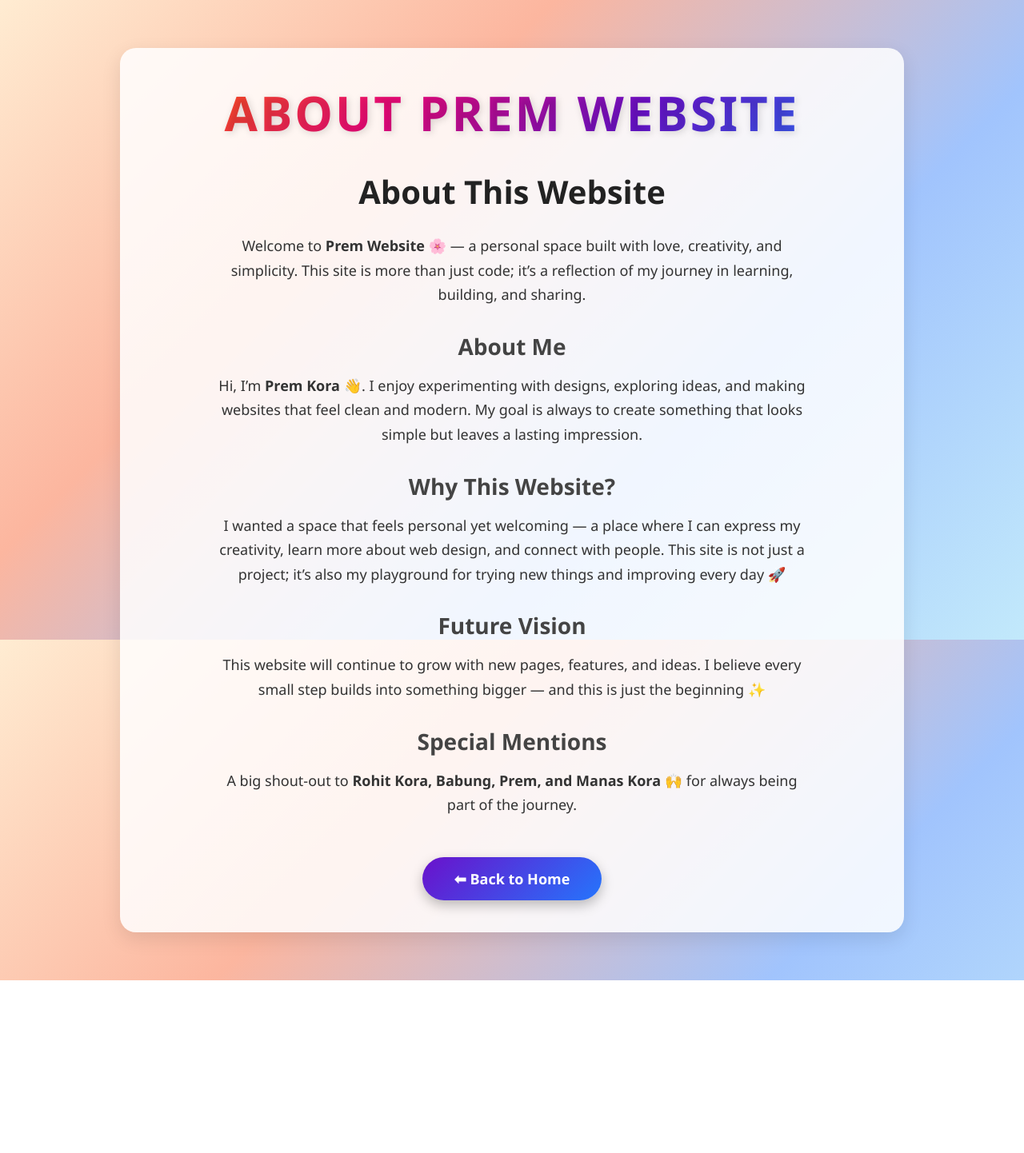
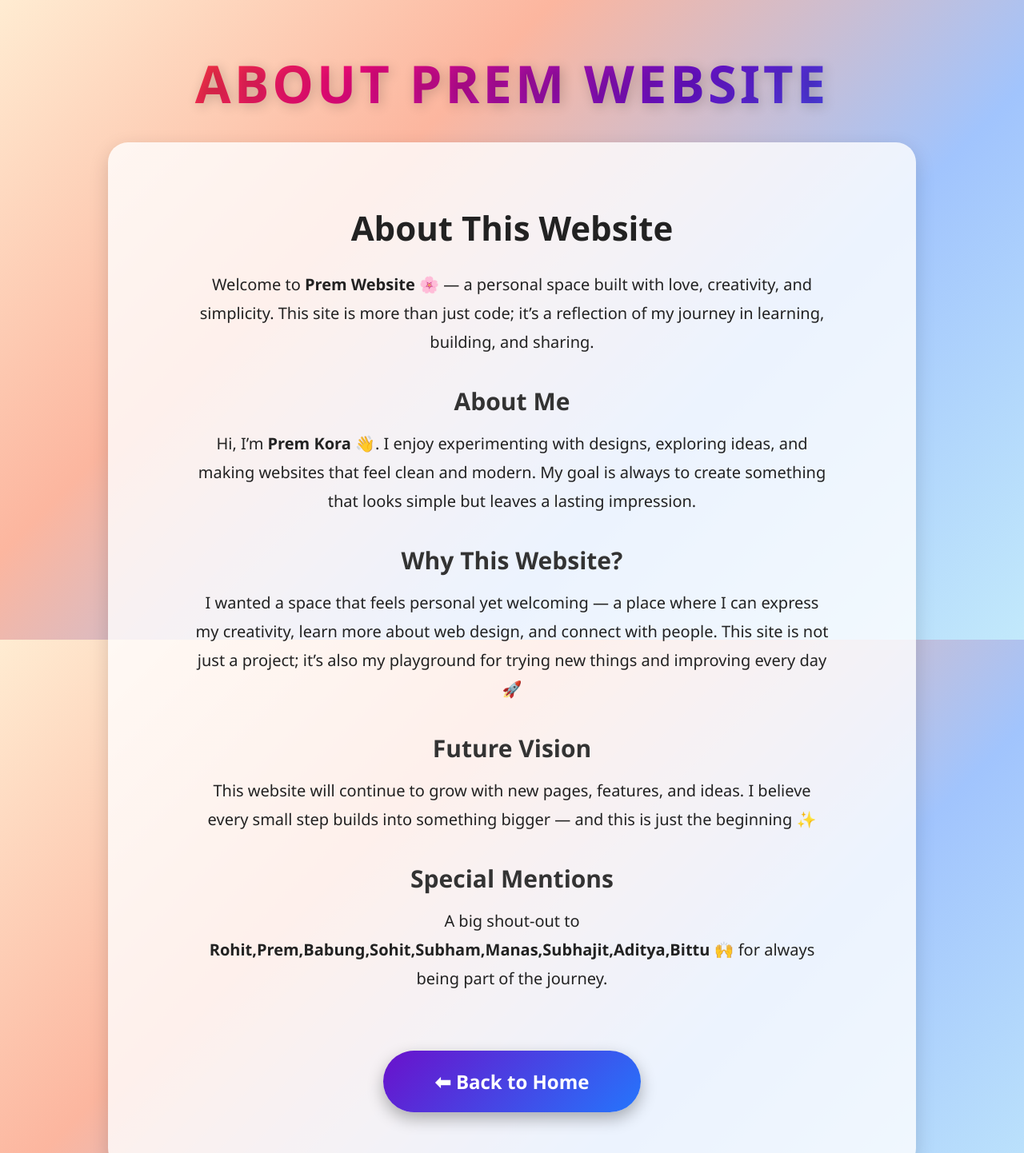
Before and after one commit to premkora27-creator/Prem_kora, a plain HTML site: page about.html in a window 1280 px wide. Shown: the top 1442 px of the page at 80% size. Before the commit the page ends 1226 px from the top, so only its background shows below. Drawn offline with Linux system fonts and the light colour scheme.

Commit message:
about.html

```diff
--- a/about.html
+++ b/about.html
@@ -22,66 +22,68 @@
       opacity: 1;
     }
 
-    .container {
-      max-width: 900px;
-      margin: 60px auto;
-      padding: 40px;
-      background: rgba(255, 255, 255, 0.85);
-      border-radius: 20px;
-      box-shadow: 0 8px 25px rgba(0,0,0,0.1);
-    }
-
     /* 🌟 Big Highlight Title */
     .highlight-title {
-      font-size: 60px;
+      font-size: 65px;
       font-weight: 900;
       text-transform: uppercase;
-      margin-bottom: 30px;
+      margin: 60px 20px 30px;
       background: linear-gradient(135deg, #ff6a00, #ee0979, #6a11cb, #2575fc);
       -webkit-background-clip: text;
       -webkit-text-fill-color: transparent;
-      letter-spacing: 3px;
-      text-shadow: 2px 2px 10px rgba(0,0,0,0.15);
+      letter-spacing: 4px;
+      text-shadow: 3px 3px 15px rgba(0,0,0,0.2);
+    }
+
+    /* 📦 Transparent Box */
+    .content-box {
+      background: rgba(255, 255, 255, 0.8); /* white but transparent */
+      padding: 50px 30px;
+      margin: 30px auto;
+      border-radius: 25px;
+      max-width: 950px;
+      box-shadow: 0px 8px 25px rgba(0,0,0,0.15);
     }
 
     h1 {
-      font-size: 40px;
+      font-size: 42px;
       margin-bottom: 25px;
       color: #222;
     }
 
     h2 {
-      font-size: 28px;
-      margin-top: 30px;
+      font-size: 30px;
+      margin-top: 35px;
       margin-bottom: 15px;
-      color: #444;
+      color: #333;
     }
 
     p {
-      font-size: 18px;
-      line-height: 1.7;
-      margin: 10px auto;
-      max-width: 750px;
-      color: #333;
+      font-size: 20px;
+      line-height: 1.8;
+      margin: 12px auto;
+      max-width: 800px;
+      padding: 0 15px;
+      color: #222;
     }
 
-    /* 🎨 Button Style */
+    /* 🎨 Bigger Button Style */
     .btn {
       display: inline-block;
-      margin-top: 40px;
-      padding: 15px 40px;
-      font-size: 18px;
+      margin: 60px auto 20px;
+      padding: 22px 65px;
+      font-size: 24px;
       font-weight: bold;
       text-decoration: none;
       color: #fff;
-      border-radius: 30px;
+      border-radius: 40px;
       transition: 0.3s ease;
       background: linear-gradient(135deg, #6a11cb, #2575fc);
-      box-shadow: 0px 6px 15px rgba(0,0,0,0.25);
+      box-shadow: 0px 8px 20px rgba(0,0,0,0.3);
     }
 
     .btn:hover {
-      transform: scale(1.08);
+      transform: scale(1.1);
       background: linear-gradient(135deg, #ff6a00, #ee0979);
     }
   </style>
@@ -110,10 +112,11 @@
   </script>
 </head>
 <body>
-  <div class="container">
-    <!-- 🌟 Highlight Title -->
-    <div class="highlight-title">About Prem Website</div>
+  <!-- 🌟 Highlight Title -->
+  <div class="highlight-title">About Prem Website</div>
 
+  <!-- 📦 Transparent Box -->
+  <div class="content-box">
     <h1>About This Website</h1>
     <p>Welcome to <b>Prem Website</b> 🌸 — a personal space built with love, creativity, and simplicity.
        This site is more than just code; it’s a reflection of my journey in learning, building, and sharing.</p>
@@ -133,10 +136,10 @@
        I believe every small step builds into something bigger — and this is just the beginning ✨</p>
 
     <h2>Special Mentions</h2>
-    <p>A big shout-out to <b>Rohit Kora, Babung, Prem, and Manas Kora</b> 🙌
+    <p>A big shout-out to <b>Rohit,Prem,Babung,Sohit,Subham,Manas,Subhajit,Aditya,Bittu</b> 🙌
        for always being part of the journey.</p>
 
-    <!-- 🔘 Back Button -->
+    <!-- 🔘 Big Back Button -->
     <a href="index.html" class="btn">⬅ Back to Home</a>
   </div>
 </body>
```
